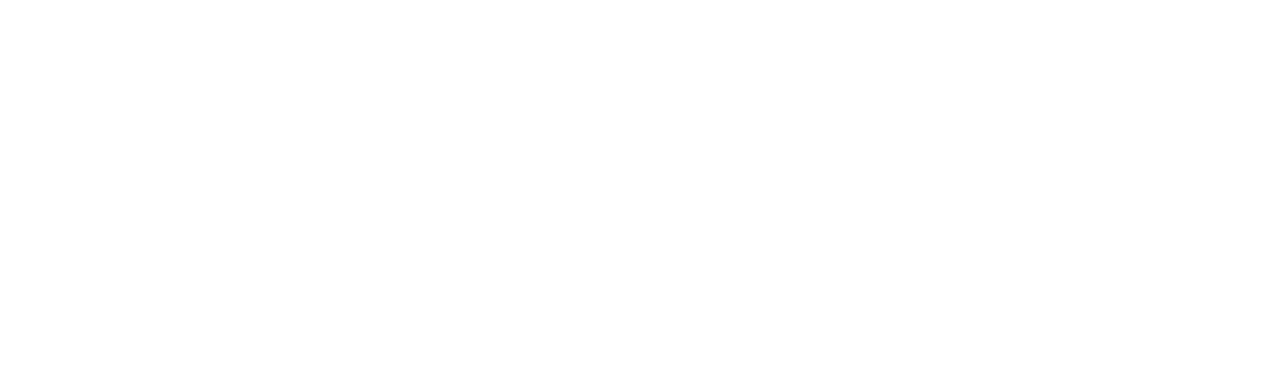
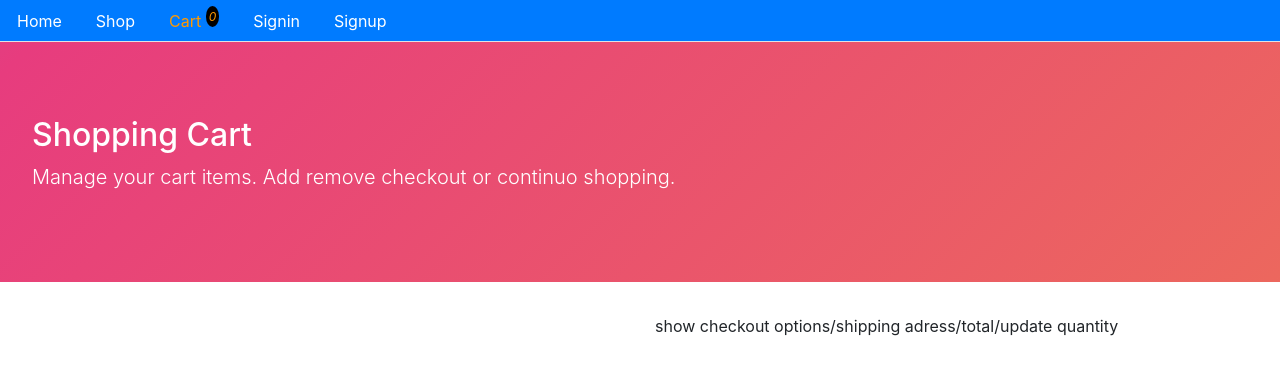
Before and after one commit to petarZinaic/webshop-front, a React (Create React App) app: page /cart in a window 1280 px wide. Shown: the top 374 px of the page. Built offline with nearby package versions, Linux system fonts and the light colour scheme.

Commit message:
Add to cart component

```diff
--- a/src/Routes.js
+++ b/src/Routes.js
@@ -10,6 +10,8 @@
 import AddProduct from "./admin/AddProduct";
 import Shop from "./core/Shop";
 import Product from "./core/Product";
+import Card from "./core/Card";
+import Cart from "./core/Cart";
 
 const Routes = () => {
     return (
@@ -36,6 +38,7 @@
                     exact component={AddProduct}
                 />
                 <Route path="/product/:productId" exact component={Product} />
+                <Route path="/cart" exact component={Cart} />
 
             </Switch>
         </BrowserRouter>
--- /dev/null
+++ b/src/core/Cart.js
@@ -0,0 +1,43 @@
+import { useState, useEffect } from "react";
+import Layout from "./Layout";
+import { getCart } from "./cartHelpers";
+import Card from "./Card";
+import { Link } from "react-router-dom";
+
+const Cart = () => {
+    const [ items, setItems ] = useState([]);
+
+    useEffect(() => {
+        setItems(getCart())
+    }, []);
+
+    const showItems = items => {
+        return (
+            <div>
+                <h2>Your carts has {`${items.length}`} items</h2>
+                <hr />
+                {items.map((product, i) => (<Card key={i} product={product} />))}
+            </div>
+        )
+    }
+
+    const noItemsMessage = () => {
+        <h2>Your cart is empty. <br /> <Link to="/shop" />Continue shopping </h2>
+    }
+
+    return (
+        <Layout title="Shopping Cart" description="Manage your cart items. Add remove checkout or continuo shopping." className="container-fluid">
+           <div className="row">
+                <div className="col-6">
+                    {items.length > 0 ? showItems(items) : noItemsMessage()}
+                </div>
+
+                <div className="col-6">
+                    <p>show checkout options/shipping adress/total/update quantity</p>
+                </div>
+           </div>
+         </Layout>
+     )
+}
+
+export default Cart;
--- a/src/core/cartHelpers.js
+++ b/src/core/cartHelpers.js
@@ -28,3 +28,13 @@
 
     return 0;
 }
+
+export const getCart = () => {
+    if(typeof window !== undefined) {
+        if(localStorage.getItem("cart")) {
+            return JSON.parse(localStorage.getItem("cart"));
+        }
+    }
+
+    return [];
+}
```
